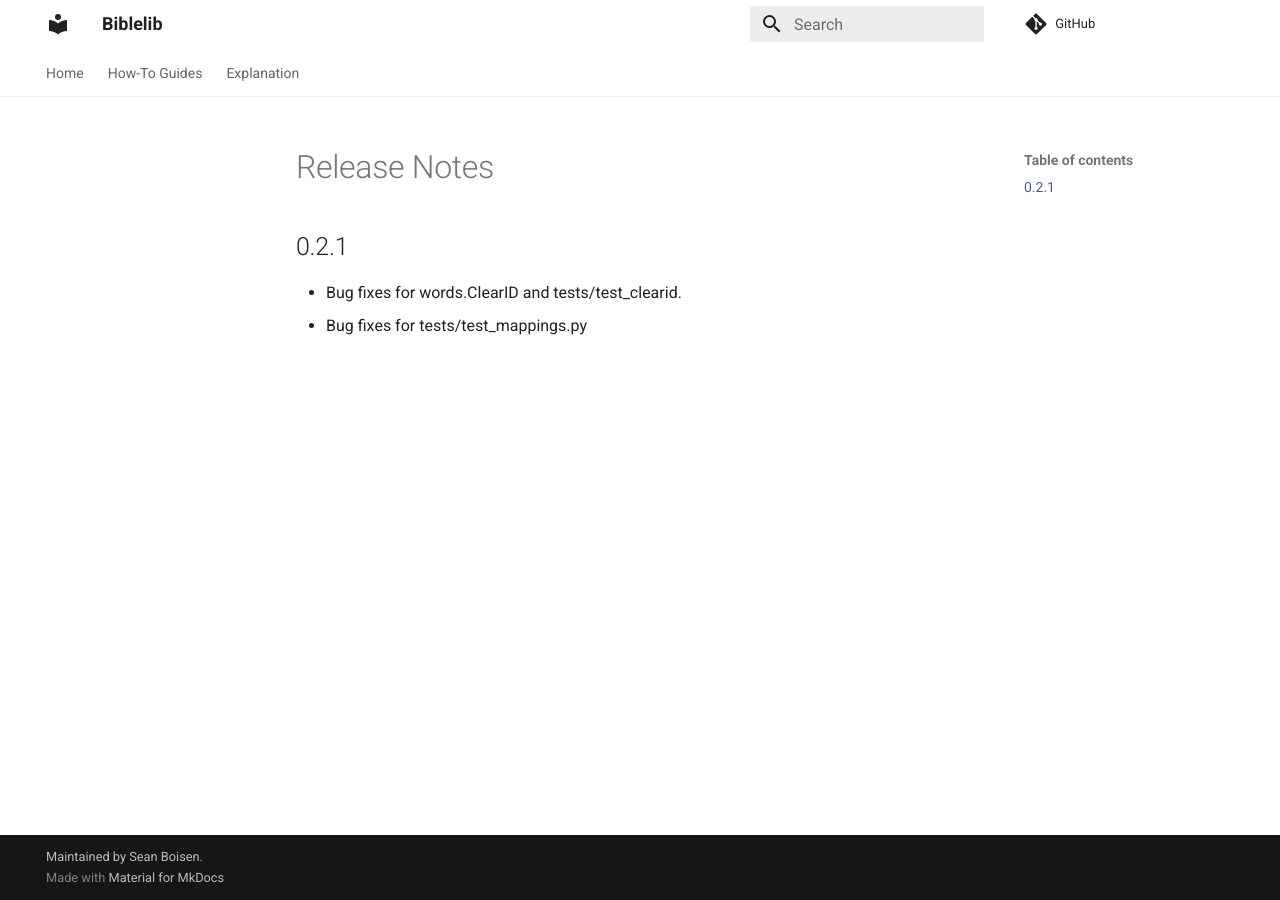
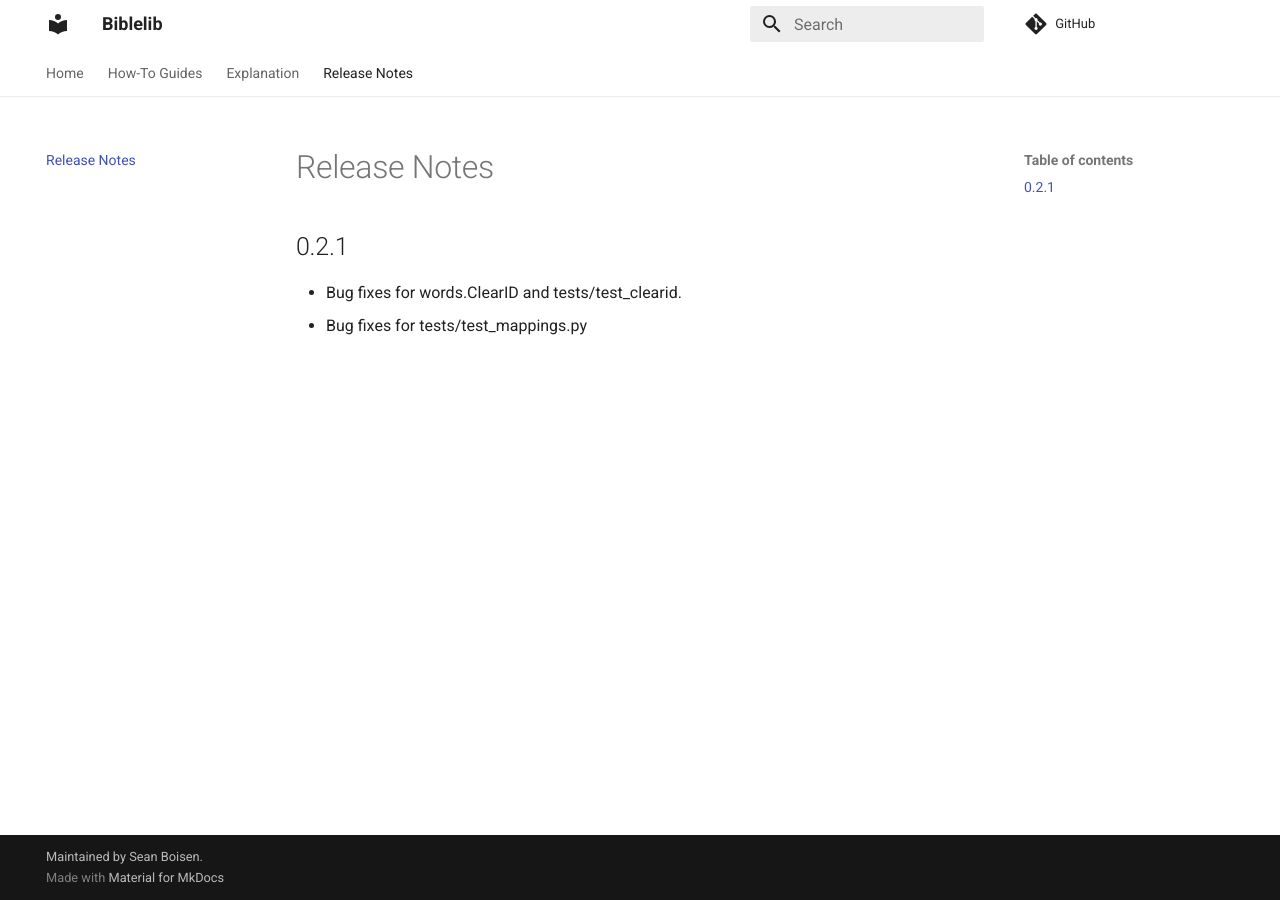
Before and after one commit to Clear-Bible/Biblelib, an MkDocs documentation site: the page built from docs/ReleaseNotes.md, in a window 1280 px wide. Built offline with MkDocs 1.6.1 and Material for MkDocs 9.7.7, drawn with Linux system fonts in a browser that asks for light colours; comment, search, counter and statistics services are not loaded; some of the changed lines change nothing that is shown.

Commit message:
Add ReleaseNotes

```diff
--- a/mkdocs.yml
+++ b/mkdocs.yml
@@ -10,6 +10,7 @@ nav:
   - how-to-guides.md
 #  - reference.md
   - explanation.md
+  - ReleaseNotes.md
 plugins:
   - search
   - mkdocstrings:
```
